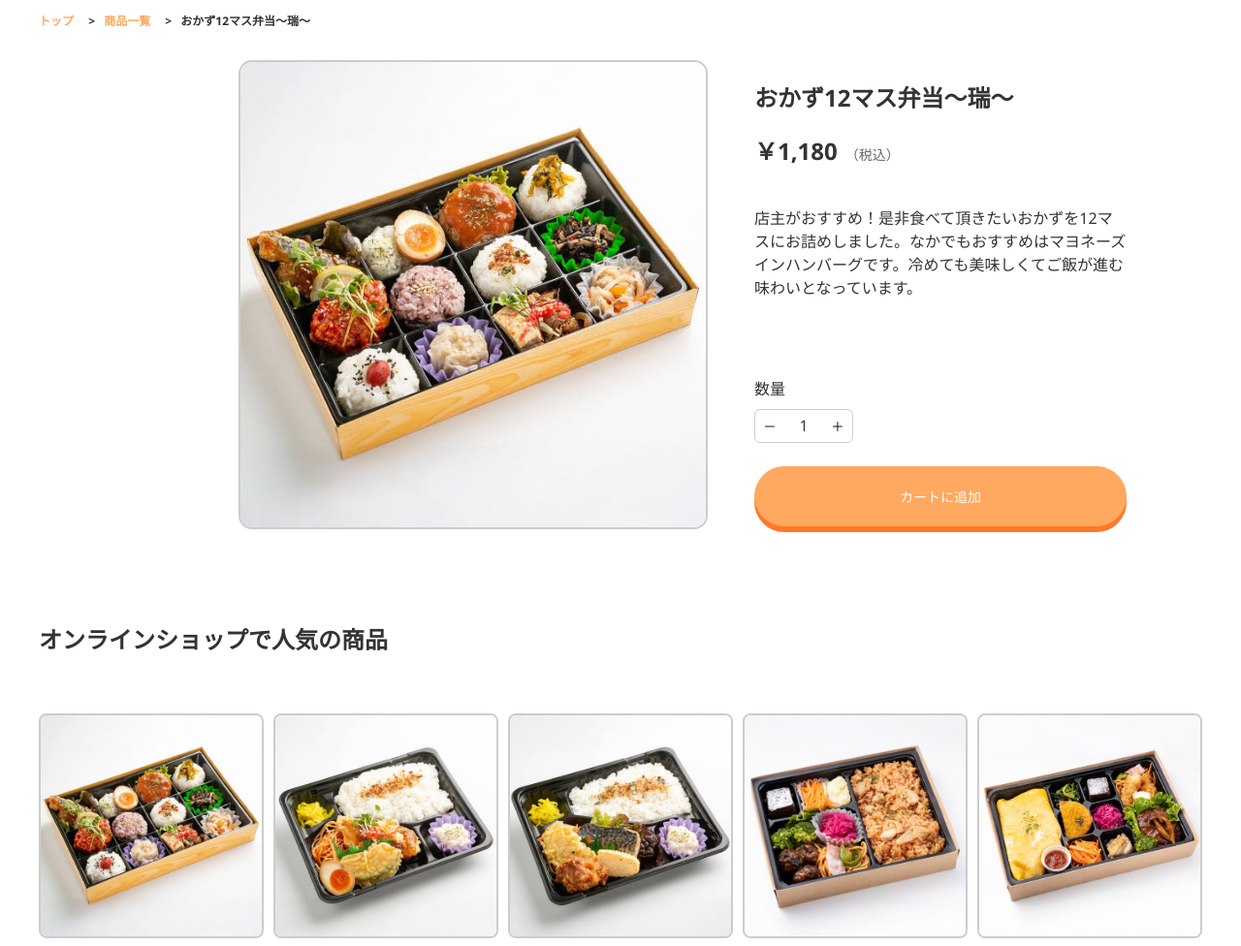
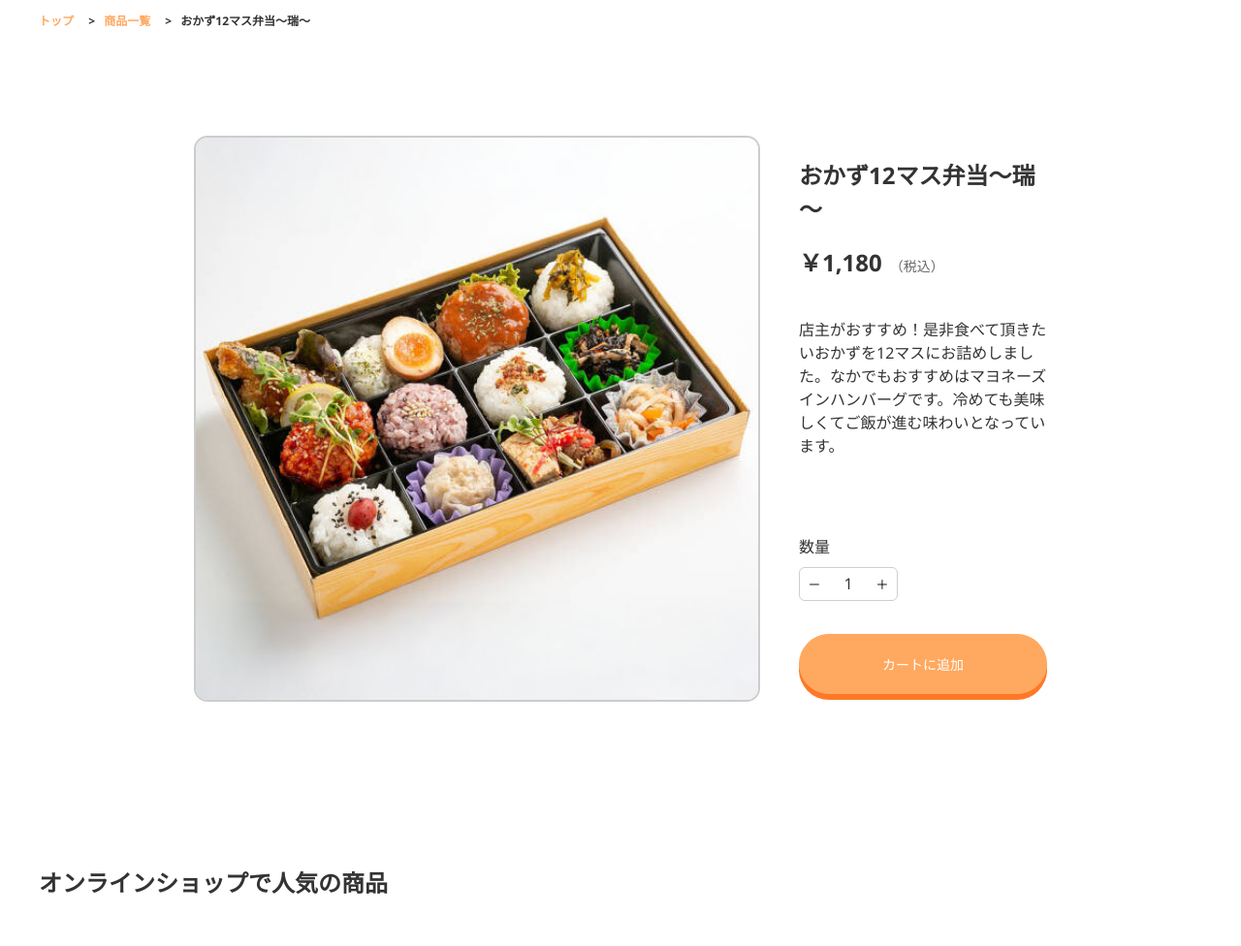
Before and after one commit to mat-3939/MgmgApp, a Spring Boot app: page /products_detail/1 in a window 1280 px wide. Shown: the part 70-1046 px from the top of the page at 97% size. Run offline with Spring Boot 4, Linux system fonts and the light colour scheme; data comes from the database, SQL or seed files in the repository; data that the repository does not hold is empty; some of the project's set-up classes (security, data sources, template engines, error pages and the like) are left out, and stand-ins take their place; database files in the repository are not loaded.

Commit message:
update (fix_mgmg) : 商品詳細ページのUI調整
- UIを微調整

```diff
--- a/src/main/resources/static/css/user/products.css
+++ b/src/main/resources/static/css/user/products.css
@@ -166,22 +166,33 @@ select:focus {
 	display: flex;
 	flex-wrap: wrap;
 	justify-content:center;
+	gap: 20px;
+	margin: 80px 0;
+	height: 580px;
 }
 
 .detail_wrap .detail_left{
-	width:50%;
+	height: 100%;
+	display: flex;
+	justify-content: center;
+	align-items: center;
 }
 
 .detail_wrap .detail_left img {
-    width: 75%;
-    margin: 0 0 0 20%;
+    width: 100%;
+	height: 100%;
 	border-radius: 14px;
 	border: 2px solid rgba(0, 0, 0, 0.2);
+	object-fit: cover;
 }
 
 .detail_wrap .detail_right{
-	width:30%;
+	width:20%;
 	margin-left:20px;
+	display: flex;
+	flex-direction: column;
+	justify-content: space-between;
+	padding-bottom: 20px;
 }
 
 .price-container {
@@ -219,7 +230,7 @@ select:focus {
 	height: 33px;
 	border: 1px solid rgba(206,206,206);
 	border-radius: 6px;
-	margin-top: 10px;
+	margin: 10px 0;
 	gap: 14px;
 	align-items: center;
 }
--- a/src/main/resources/templates/user/products_detail.html
+++ b/src/main/resources/templates/user/products_detail.html
@@ -31,6 +31,7 @@
 			</div>
 			<!--右サイド　テキスト-->
 			<div class="detail_right">
+				<div class="detail-text">
 					<!--商品名-->
 					<h2 th:text="${product.name}"></h2>
 					<!--価格-->
@@ -40,6 +41,8 @@
 					</div>
 					<!--説明文-->
 					<p class="description" th:text="${product.description}"></p>
+				</div>
+				<div class="detail-btn">
 					<!-- 数量選択 -->
 					<span>数量</span>
 					<div class="quantity-wrapper">
@@ -53,6 +56,7 @@
 						<input type="hidden" name="quantity" id="quantity" value="1"/>
 					    <button class="add-cart-btn" type="submit">カートに追加</button>
 					</form>
+				</div>
 			</div>
 		</div>
 
```
Lines whose indentation alone changed are shown as unchanged.
